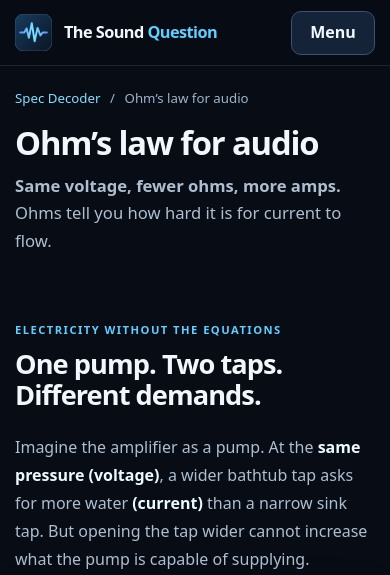
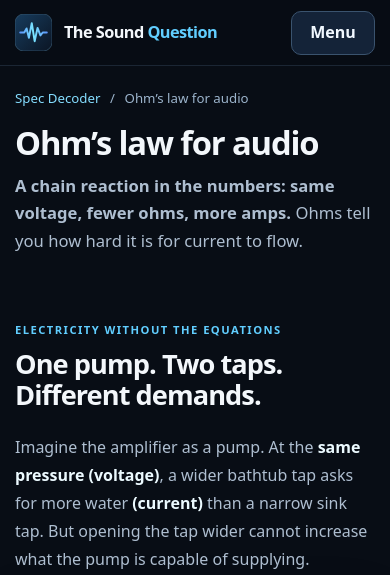
Before and after one commit to thesoundquestion/website, a plain HTML site: page decoder/ohms-law/index.html in a window 390 px wide. Shown: the top 575 px of the page. Drawn offline with Linux system fonts and the light colour scheme.

```diff
--- a/decoder/ohms-law/index.html
+++ b/decoder/ohms-law/index.html
@@ -33,7 +33,7 @@
           <nav class="dl-breadcrumb" aria-label="Breadcrumb"><a href="/decoder/">Spec Decoder</a><span>/</span><span>Ohm’s law for audio</span></nav>
         </div>
         <h1>Ohm’s law for audio</h1>
-        <p class="lead"><strong>Same voltage, fewer ohms, more amps.</strong> Ohms tell you how hard it is for current to flow.</p>
+        <p class="lead"><strong>A chain reaction in the numbers: same voltage, fewer ohms, more amps.</strong> Ohms tell you how hard it is for current to flow.</p>
       </div>
 
       <section class="container pump-lesson" id="pump-analogy"><p class="section-kicker">ELECTRICITY WITHOUT THE EQUATIONS</p><h2>One pump. Two taps. Different demands.</h2><p>Imagine the amplifier as a pump. At the <strong>same pressure (voltage)</strong>, a wider bathtub tap asks for more water <strong>(current)</strong> than a narrow sink tap. But opening the tap wider cannot increase what the pump is capable of supplying.</p><figure class="pump-figure" tabindex="0" aria-label="Scrollable pump and tap comparison"><img src="/assets/illustrations/tsq-pump-taps-approved.png" width="1672" height="941" loading="lazy" decoding="async" alt="Side-by-side pump analogy. A narrow sink tap represents an eight-ohm load requesting one amp at the same voltage. A wide bathtub tap represents a four-ohm load requesting two amps. The pump's fictional current capacity is one and a half amps, so the wider tap requests more flow than it can sustain at that voltage."><figcaption><strong>Illustration, not a product measurement:</strong> The taps represent simple fixed loads, not complete speaker behaviour. The example 1.5 A pump limit is invented. Real speakers change impedance with pitch and amplifiers have several limits. <a href="/decoder/ohms-law/#same-voltage">See the optional worked example.</a></figcaption></figure></section>
```
